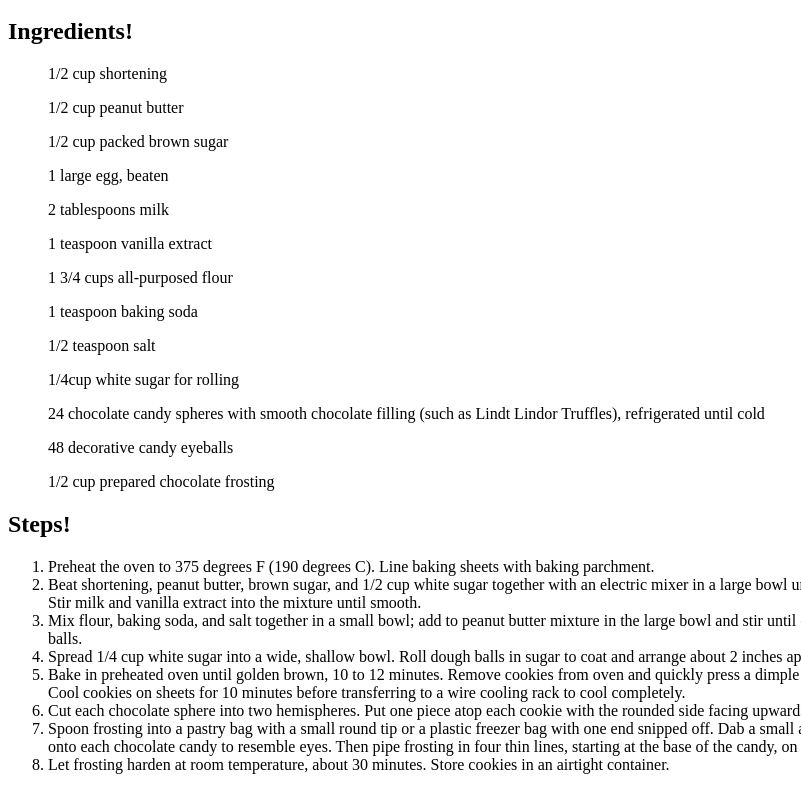
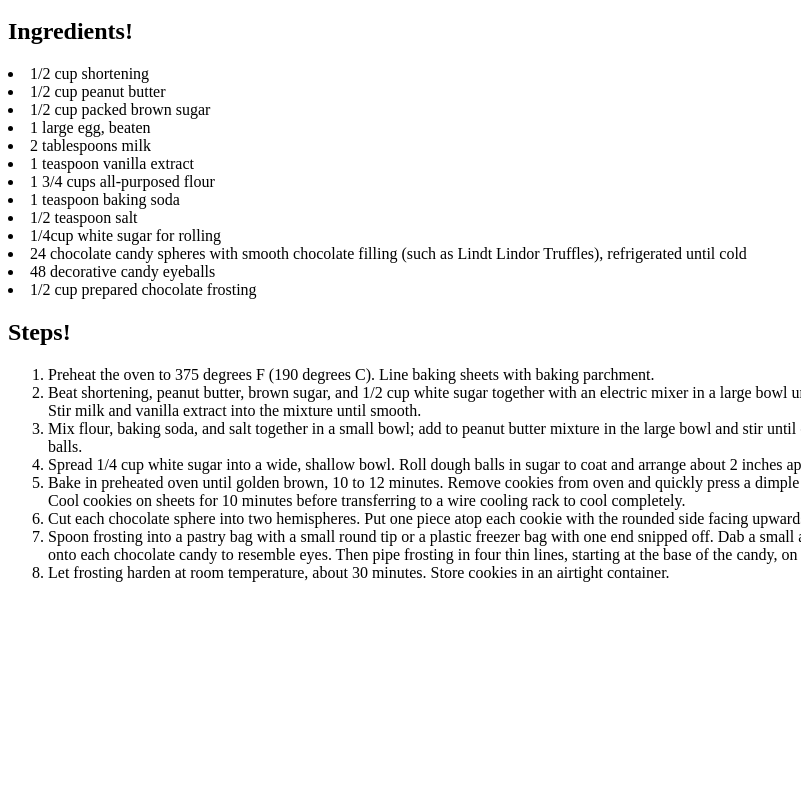
Before and after one commit to DoorStealer/odin-recipes, a plain HTML site: page recipes/Peanut Butter Spider Cookies.html in a window 1280 px wide. Shown: the part 386-1176 px from the top of the page, without its empty margins (0-801 px from the left). After the commit the page ends 984 px from the top, so only its background shows below. Drawn offline with Linux system fonts and the light colour scheme.

```diff
--- a/recipes/Peanut Butter Spider Cookies.html
+++ b/recipes/Peanut Butter Spider Cookies.html
@@ -6,27 +6,28 @@
     <title>Peanut Butter Spider Cookies!!!</title>
 </head>
 <body>
-    <h1>Peanut Butter Spider Cookies</h1>
+    <h1>Peanut Butter Spider Cookies Recipe</h1>
     <img src="../images/peanutbutterspidercookie.jpg" alt="Adorable Cookies with Peanut Butter
      and Shaped like a Spider" width= "300" height="300"
     >
     <p><h2>Ingredients!</h2></p>
 
-    <ul>1/2 cup shortening</ul>
-    <ul>1/2 cup peanut butter</ul>
-    <ul>1/2 cup packed brown sugar</ul>
-    <ul>1 large egg, beaten</ul>
-    <ul>2 tablespoons milk</ul>
-    <ul>1 teaspoon vanilla extract </ul>
-    <ul>1 3/4 cups all-purposed flour</ul>
-    <ul>1 teaspoon baking soda</ul>
-    <ul>1/2 teaspoon salt</ul>
-    <ul>1/4cup white sugar for rolling    </ul>
-    <ul>24 chocolate candy spheres with smooth chocolate filling (such as Lindt Lindor Truffles),
-        refrigerated until cold</ul>
-    <ul>48 decorative candy eyeballs   </ul>
-    <ul> 1/2 cup prepared chocolate frosting</ul>
-
+    <ui>
+    <li>1/2 cup shortening</li>
+    <li>1/2 cup peanut butter</li>
+    <li>1/2 cup packed brown sugar</li>
+    <li>1 large egg, beaten</li>
+    <li>2 tablespoons milk</li>
+    <li>1 teaspoon vanilla extract </li>
+    <li>1 3/4 cups all-purposed flour</li>
+    <li>1 teaspoon baking soda</li>
+    <li>1/2 teaspoon salt</li>
+    <li>1/4cup white sugar for rolling    </li>
+    <li>24 chocolate candy spheres with smooth chocolate filling (such as Lindt Lindor Truffles),
+        refrigerated until cold</li>
+    <li>48 decorative candy eyeballs   </li>
+    <li> 1/2 cup prepared chocolate frosting</li>
+    </ui>
     <p><h2>Steps!</h2></p>
 
     <ol>
```
Also changed, not shown: recipes/stromboli.html (added, +51 -0 lines).
